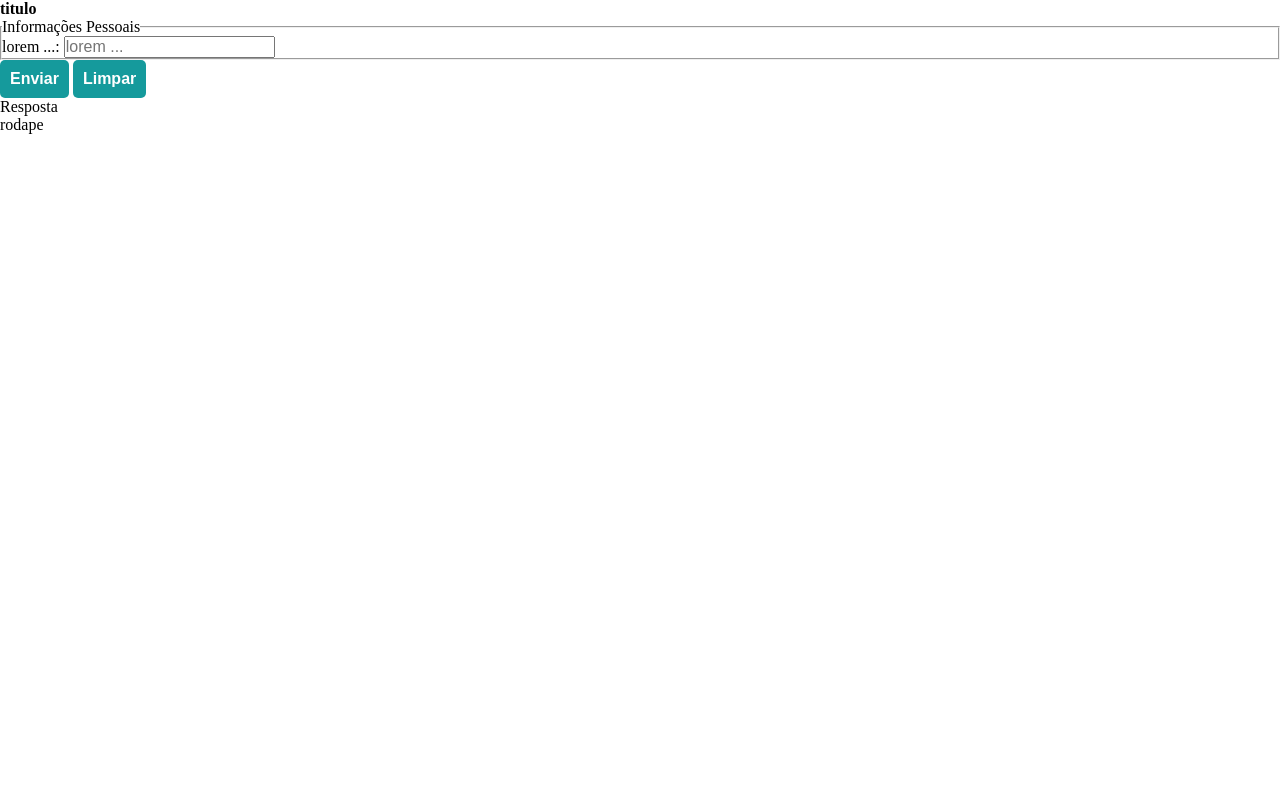
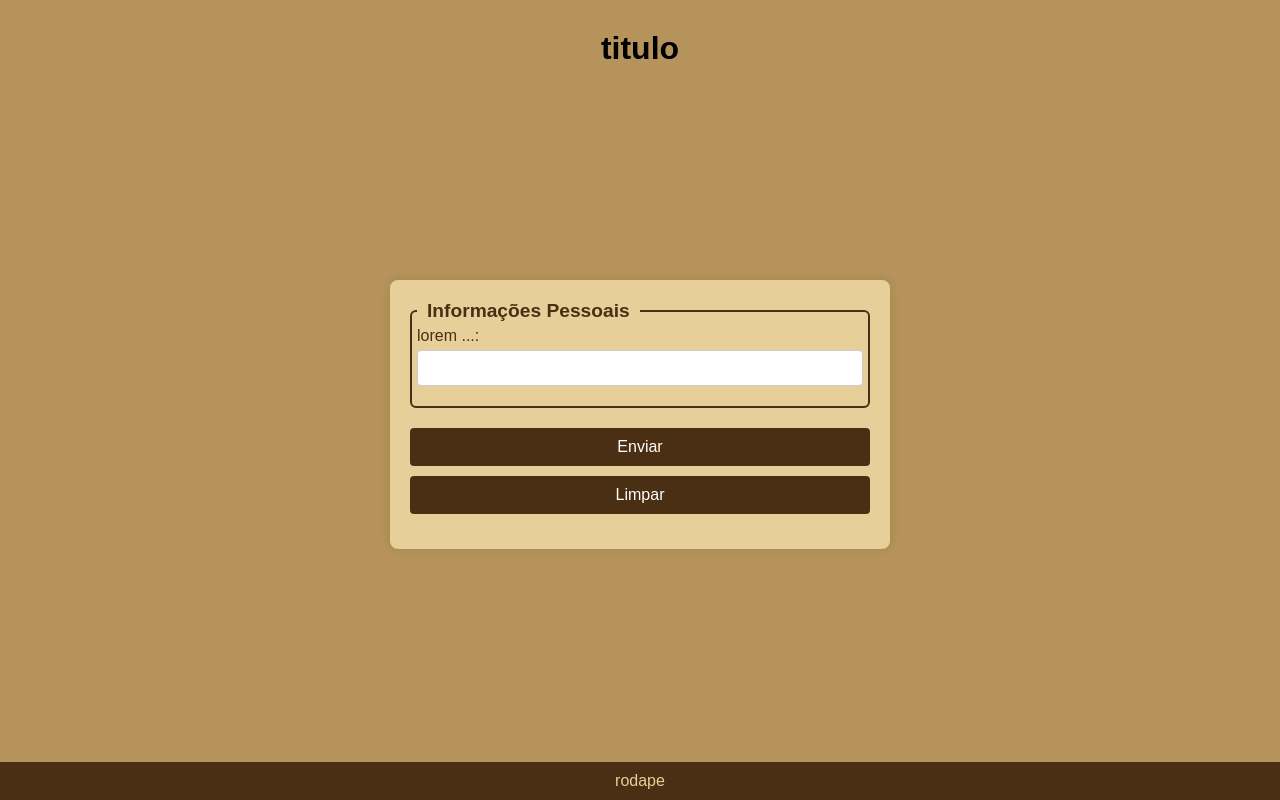
Before and after one commit to tha-lira/praticando-logica-programacao-js, a plain HTML site: page capitulo-02--integracao/exercicio-01.js/index.html in a window 1280 px wide. Drawn offline with Linux system fonts and the light colour scheme; files that its build step writes are made by us from their sources; files whose address does not match are found by name; a web font is replaced by a local one.

Commit message:
capitulo 2

```diff
--- a/capitulo-02--integracao/exercicio-01.js/index.html
+++ b/capitulo-02--integracao/exercicio-01.js/index.html
@@ -19,7 +19,7 @@
     <legend class="titulo-campo">Informações Pessoais</legend>
     <div class="campo-formulario">
      <label for="nome" class="campo-label">lorem ...:</label>
-     <input type="text" id="nome" name="nome" class="campo-input" placeholder="lorem ..." required>
+     <input type="text" id="nome" name="nome" class="campo-input" placeholder="" required>
     </div>
   </fieldset>
     <div class="campo-formulario grupo-botoes">
--- /dev/null
+++ b/capitulo-02--integracao/exercicio-01.js/script.js
@@ -0,0 +1,23 @@
+const entrada = document.querySelector('nome');
+
+const btnEnviar = document.querySelector('btn-enviar');
+const btnLimpar = document.querySelector('btn-limpar');
+
+// Entrada de dados
+const entradaDados = () => entrada.value
+
+// Função
+const enviarMensagem = () => {
+
+}
+
+// Função
+
+
+// Função para limpar campos do Form
+const limparCampos = () => {
+}
+
+// Evento de 'click' dos botões
+btnEnviar.addEventListener('click', enviarMensagem);
+btnLimpar.addEventListener('click', limparCampos);
--- /dev/null
+++ b/capitulo-02--integracao/exercicio-01.js/style.css
@@ -0,0 +1,147 @@
+@import url('https://fonts.googleapis.com/css2?family=Cal+Sans&display=swap');
+
+/*--- Reset ---*/
+
+*{
+ box-sizing: border-box;
+ margin: 0;
+ padding: 0;
+ font-family: "Cal Sans", sans-serif;
+}
+
+/*--- Variáveis ---*/
+
+:root{
+ --primary-color: #4A2F14;
+ --secondary-color:#B5935A;
+ --light-color:#E6CF98;
+ --transition: background-color 0.3s ease, border-color 0.3s ease, transform 0.2s ease;
+}
+
+/*--- Estrutura Principal ---*/
+
+.conteudo-principal{
+ display: flex;
+ flex-flow: column;/*flex-direction:; flex-wrap:;*/
+ gap: 10px;
+}
+
+body {
+ background-color:var(--secondary-color) ;
+ width: 100vw;
+ min-height: 100vh;
+ display: flex;
+ flex-flow: column;/*flex-direction:; flex-wrap:;*/
+ justify-content:space-between;
+ align-items: center;
+ gap: 20px;
+}
+
+/*--- Titulo da página ---*/
+
+.titulo-principal{
+ font-family: var(--font-variant);
+ margin: 30px 0 0 0;
+}
+
+/*--- Formulário ---*/
+
+.formulario, .saida-formulario { /*Box entrada e saida de dados*/
+ max-width: 500px;
+ margin: 0 auto;
+ background-color: var(--light-color);
+ padding: 20px;
+ border-radius: 8px;
+ box-shadow: 0 0 10px rgba(0,0,0,0.1);
+}
+
+fieldset.grupo-campos {
+ border: 2px solid var(--primary-color);
+ border-radius: 6px;
+ padding: 5px;
+ margin-bottom: 20px;
+}
+
+.titulo-campo {
+ font-size: 1.2rem;
+ font-weight: bold;
+ color: var(--primary-color);
+ padding: 0 10px;
+}
+
+.campo-formulario {
+ display: flex;
+ flex-flow: column;/*flex-direction:; flex-wrap:;*/
+ margin-bottom: 15px;
+}
+
+.campo-label {
+ margin-bottom: 5px;
+ font-weight: 500;
+ color: var(--primary-color);
+}
+
+.campo-input, .campo-textarea {
+ padding: 8px 10px;
+ border: 1px solid #ccc;
+ border-radius: 4px;
+ font-size: 1rem;
+}
+
+.campo-input:focus {
+ border-color: var(--primary-color);
+ outline: none;
+ box-shadow: 0 0 3px var(--primary-color);
+}
+
+/*--- Campo de saida ---*/
+
+#resposta-formulario{
+ display: none; /*Ativado no js*/
+}
+
+.mensagem-envio{
+ font-weight: bold;
+ color: var(--primary-color);
+}
+
+/* --- Botões ---*/
+
+.grupo-botoes{
+ display: flex;
+ gap: 10px;
+}
+
+.btn {
+ padding: 10px 20px;
+ font-size: 1rem;
+ border: none;
+ border-radius: 4px;
+ cursor: pointer;
+ background-color:  var(--primary-color);
+ color: white;
+ transition: var(--transition)
+}
+
+.botao-enviar:hover,.botao-limpar:hover {
+ background-color: #36220e;
+ /* leve aumento visual no foco */
+ transform: scale(1.01);
+}
+
+/*--- Rodapé ---*/
+
+.rodape{
+ background-color:var(--primary-color);
+ width: 100%;
+ color: var(--light-color);
+ padding: 10px;
+ text-align: center;
+}
+
+@media(min-width:1024px){
+ /*--- Formulário ---*/
+ .formulario, .saida-formulario { /*Box entrada e saida de dados*/
+  min-width: 500px;
+ }
+}
```
Also changed, not shown: 1 other file.
